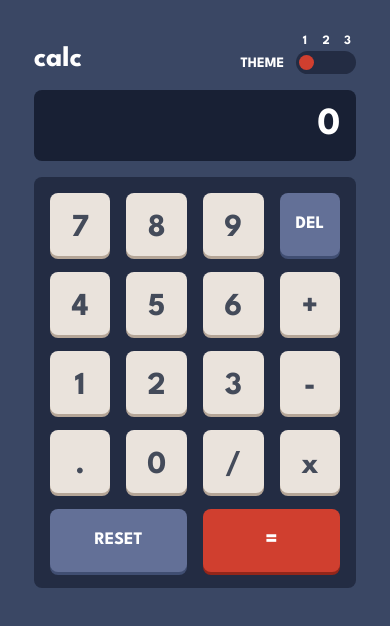
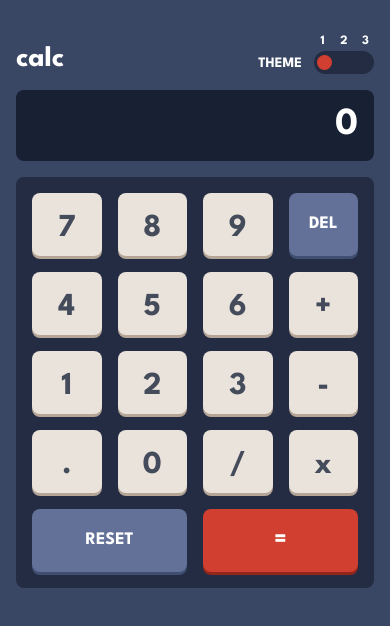
Before and after one commit to Pawel1894/calculator, a React (Vite) app: page / in a window 390 px wide. Shown: the top 626 px of the page. Built offline with nearby package versions, Linux system fonts and the light colour scheme.

Commit message:
Mobile view fix

```diff
--- a/src/App.tsx
+++ b/src/App.tsx
@@ -18,6 +18,7 @@ const GlobalStyle = createGlobalStyle`
 const Wrapper = styled.div`
   @media (max-width: 32rem) {
     min-height: unset;
+    place-content: unset;
     padding: 2rem 1rem;
   }
 
```
